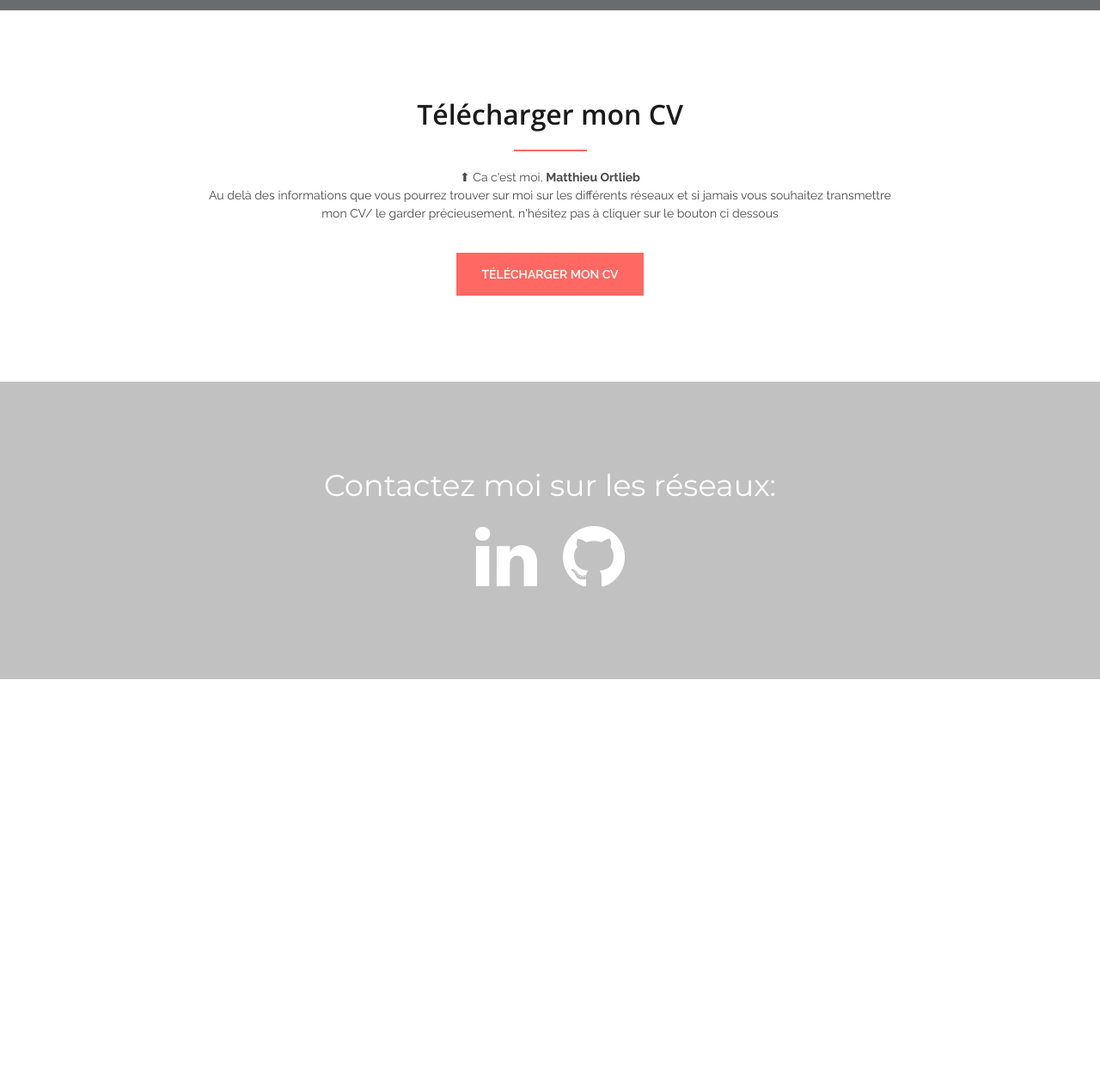
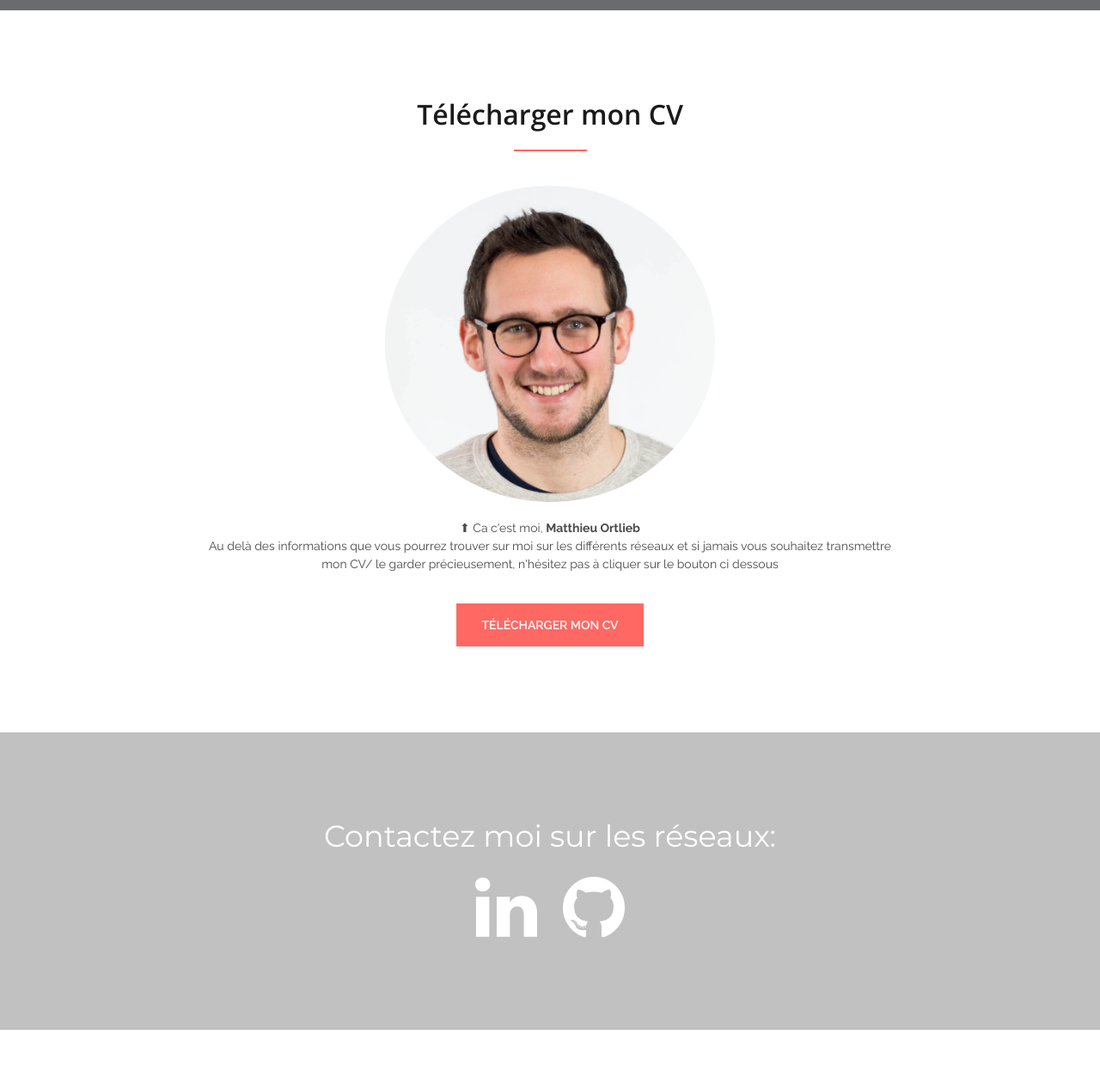
Before and after one commit to Ma77hieu/phpBlog, a PHP site: template Templates/homepage.html.twig in a window 1280 px wide. Shown: the part 1521-2789 px from the top of the page at 86% size. Before the commit the page ends 2311 px from the top, so only its background shows below. Run offline with PHP 8.4, Linux system fonts and the light colour scheme; the template is opened without the code that fills it, so the values that code supplies are empty; some libraries are stand-ins or nearby versions.

Commit message:
Added picture on homepage

```diff
--- a/Templates/blogpostCard.html.twig
+++ b/Templates/blogpostCard.html.twig
@@ -4,7 +4,7 @@
     {% else %}
         {% set wording_date,date = 'Modifié le: ',blogpost.modification_date %}
     {% endif %}
-    <div class="col-md-4 col-xs-12">
+    <div class="col-md-4">
         <div class="blog_item m-top-20">
             <div class="blog_item_img">
                 <h4 class="text-primary">{{ blogpost.title }}</h4>
--- a/Templates/homepage.html.twig
+++ b/Templates/homepage.html.twig
@@ -28,6 +28,12 @@
                     <div class="head_title text-center">
                         <h2>Télécharger mon CV</h2>
                         <div class="separator_auto"></div>
+                        <div class="row">
+                        <div class="col-md-6 col-md-offset-3 text-center">
+                            <img class="img-circle img-fluid m-top-20 m-bottom-20 "
+                                 src="../Templates/assets/images/MO.jpg">
+                        </div>
+                        </div>
                         <p>&#11014; Ca c'est moi, <strong>Matthieu Ortlieb</strong></br>
                             Au delà des informations que vous pourrez trouver sur moi sur les différents
                             réseaux et si jamais vous souhaitez transmettre mon CV/ le garder précieusement, n'hésitez
```
Also changed, not shown: Templates/assets/images/MO.jpg (added).
